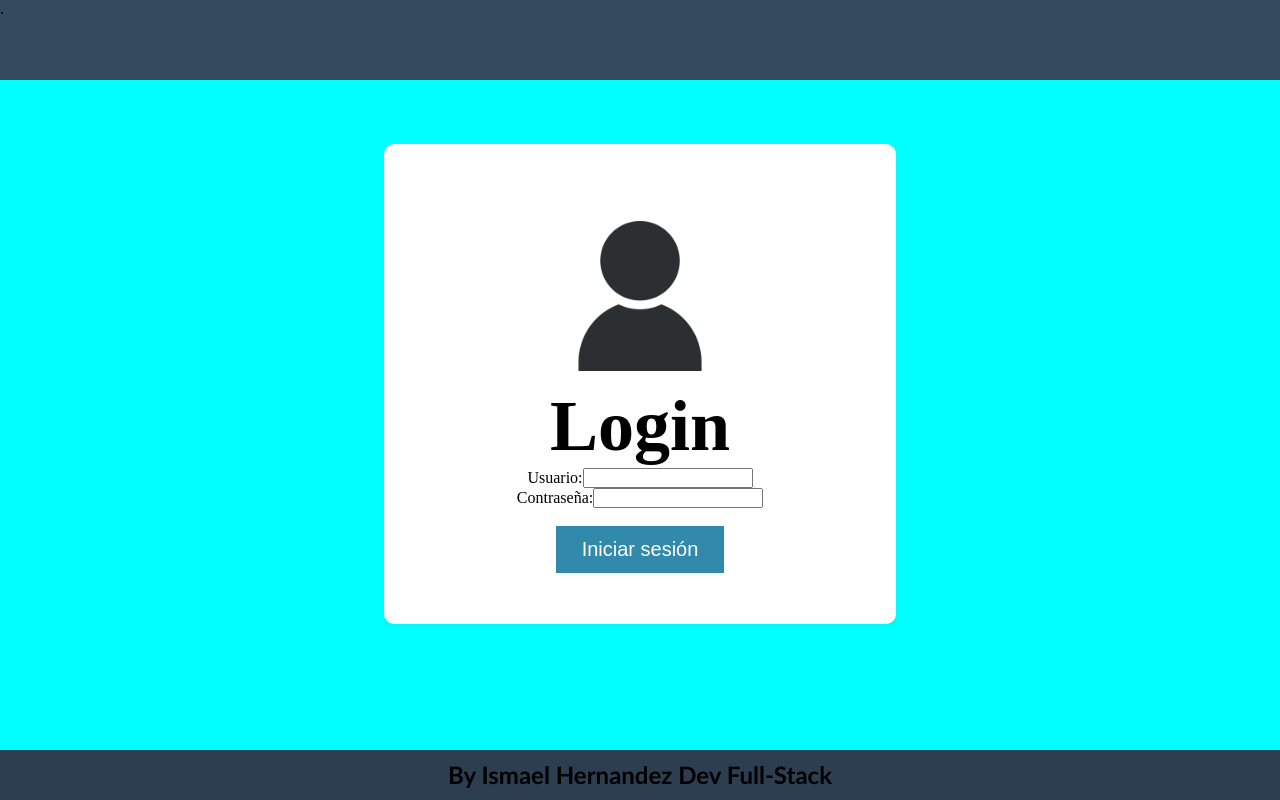
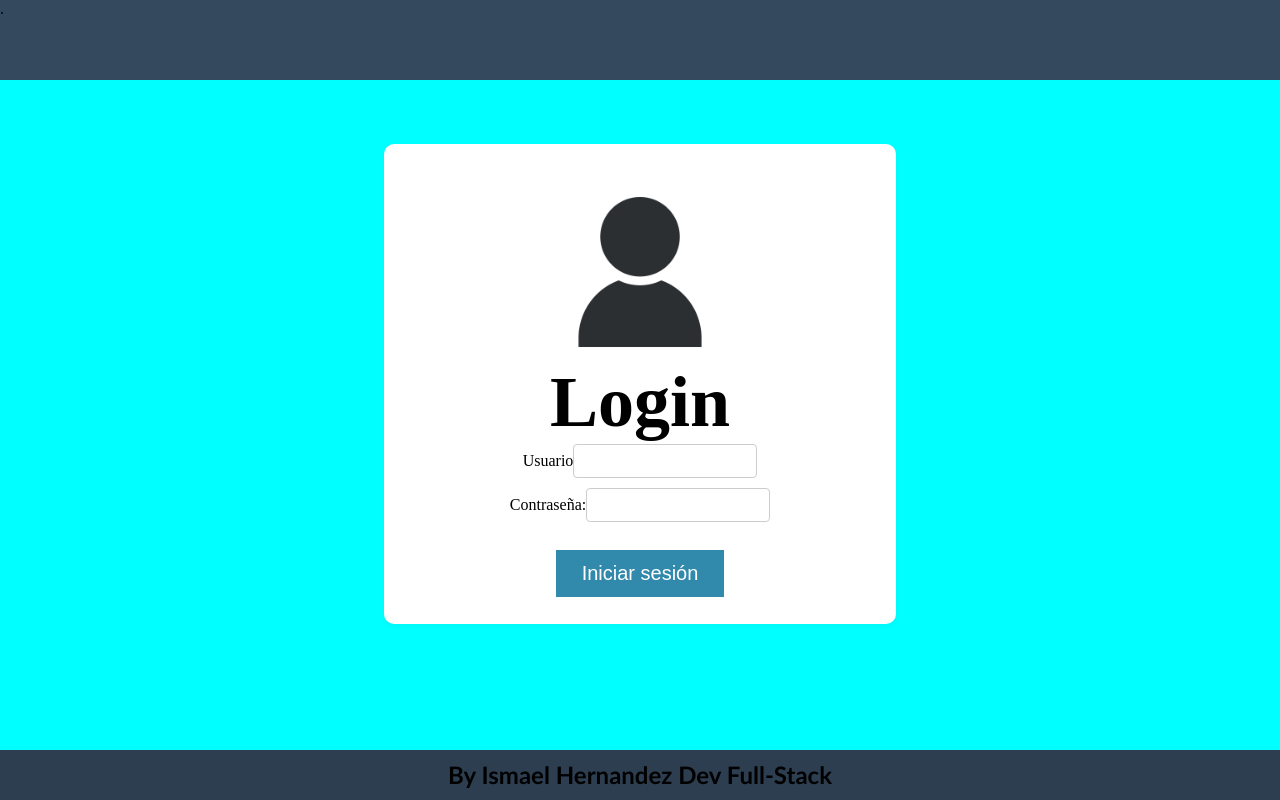
Before and after one commit to IsmaelHernandez/PruebaLogin, a React (Vite) app: page / in a window 1280 px wide. Built offline with nearby package versions, Linux system fonts and the light colour scheme.

Commit message:
efecto-focus-input

```diff
--- a/src/components/LoginForm.jsx
+++ b/src/components/LoginForm.jsx
@@ -48,7 +48,7 @@ const LoginForm = ({ onLogin }) => {
         <h1 className="title">Login</h1>
 
         <div>
-          <label htmlFor="username">Usuario:</label>
+        <label htmlFor="usuario" className="">Usuario</label>
           <input
             type="text"
             id="username"
--- a/src/css/loginform.css
+++ b/src/css/loginform.css
@@ -27,10 +27,6 @@
     cursor: pointer;
   transform: translateY(-10px) scale(1.03) ;
   transition: transform 200ms ease;
-}
-
-.error{
-    color: red;
 }
 
 .btn {
@@ -74,3 +70,24 @@
     height: 100px; /* Ajusta la altura deseada */
     object-fit: cover;
   }
+
+/* Estilos para los campos de entrada (inputs) */
+input {
+  padding: 8px;
+  border: 1px solid #ccc;
+  border-radius: 4px;
+  margin-bottom: 10px;
+}
+
+/* Resaltar el borde en azul al hacer clic */
+input:focus {
+  border-color: #007bff;
+  outline: none;
+}
+
+/* Estilos para los mensajes de error */
+.error {
+  color: red;
+  font-size: 12px;
+  margin-top: 5px;
+}
```
